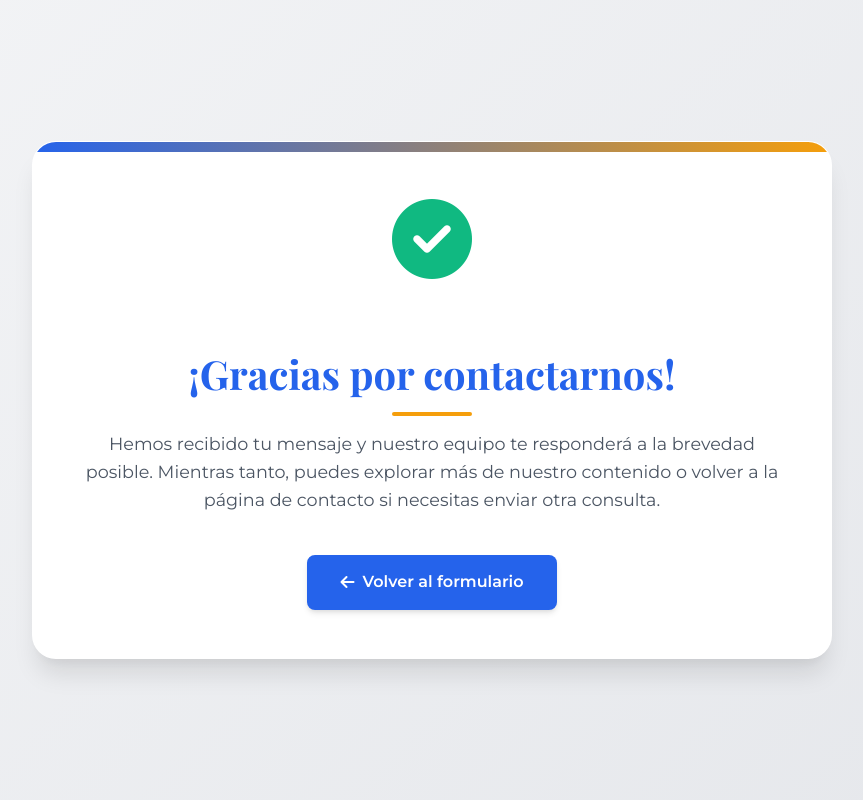
After one commit to JOELPC-dev/colegio-bertolt-mejorado-, a PHP site: page /pages/gracias.html in a window 1280 px wide. The commit adds this page. Shown: the whole page, without its empty margins (208-1071 px from the left). Run offline with PHP 8.4, Linux system fonts and the light colour scheme.

Commit message:
Implementado

```diff
--- /dev/null
+++ b/pages/gracias.html
@@ -0,0 +1,273 @@
+<!DOCTYPE html>
+<html lang="es">
+<head>
+    <meta charset="UTF-8">
+    <meta name="viewport" content="width=device-width, initial-scale=1.0">
+    <title>¡Gracias por contactarnos! | Bertol Brecht</title>
+    <link rel="preconnect" href="https://fonts.googleapis.com">
+    <link rel="preconnect" href="https://fonts.gstatic.com" crossorigin>
+    <link href="https://fonts.googleapis.com/css2?family=Montserrat:wght@300;400;600;700&family=Playfair+Display:wght@700&display=swap" rel="stylesheet">
+    <link rel="stylesheet" href="https://cdnjs.cloudflare.com/ajax/libs/font-awesome/6.4.0/css/all.min.css">
+    <style>
+        :root {
+            --primary: #2563eb;
+            --primary-dark: #1e40af;
+            --accent: #f59e0b;
+            --dark: #1e293b;
+            --light: #f8fafc;
+            --success: #10b981;
+            --transition: all 0.3s cubic-bezier(0.4, 0, 0.2, 1);
+        }
+
+        * {
+            margin: 0;
+            padding: 0;
+            box-sizing: border-box;
+        }
+
+        body {
+            font-family: 'Montserrat', sans-serif;
+            background: linear-gradient(135deg, #f3f4f6 0%, #e5e7eb 100%);
+            color: var(--dark);
+            min-height: 100vh;
+            display: flex;
+            flex-direction: column;
+            align-items: center;
+            justify-content: center;
+            padding: 2rem;
+            line-height: 1.6;
+        }
+
+        .thank-you-container {
+            max-width: 800px;
+            width: 100%;
+            background: white;
+            border-radius: 1.5rem;
+            box-shadow: 0 20px 25px -5px rgba(0, 0, 0, 0.1), 0 10px 10px -5px rgba(0, 0, 0, 0.04);
+            overflow: hidden;
+            position: relative;
+            z-index: 1;
+            padding: 3rem;
+            text-align: center;
+            border: 1px solid rgba(255, 255, 255, 0.2);
+        }
+
+        .thank-you-container::before {
+            content: '';
+            position: absolute;
+            top: 0;
+            left: 0;
+            right: 0;
+            height: 10px;
+            background: linear-gradient(90deg, var(--primary) 0%, var(--accent) 100%);
+        }
+
+        h1 {
+            font-family: 'Playfair Display', serif;
+            font-size: 2.5rem;
+            margin-bottom: 1.5rem;
+            color: var(--primary);
+            position: relative;
+            display: inline-block;
+        }
+
+        h1::after {
+            content: '';
+            position: absolute;
+            bottom: -10px;
+            left: 50%;
+            transform: translateX(-50%);
+            width: 80px;
+            height: 4px;
+            background: var(--accent);
+            border-radius: 2px;
+        }
+
+        p {
+            font-size: 1.1rem;
+            margin-bottom: 2.5rem;
+            color: #4b5563;
+        }
+
+        .icon-success {
+            font-size: 5rem;
+            color: var(--success);
+            margin-bottom: 1.5rem;
+            animation: bounce 1s ease infinite alternate;
+        }
+
+        @keyframes bounce {
+            from { transform: translateY(0); }
+            to { transform: translateY(-15px); }
+        }
+
+        .btn-back {
+            display: inline-flex;
+            align-items: center;
+            justify-content: center;
+            padding: 0.8rem 2rem;
+            background: var(--primary);
+            color: white;
+            border-radius: 0.5rem;
+            font-weight: 600;
+            text-decoration: none;
+            transition: var(--transition);
+            box-shadow: 0 4px 6px -1px rgba(0, 0, 0, 0.1), 0 2px 4px -1px rgba(0, 0, 0, 0.06);
+            border: 2px solid transparent;
+        }
+
+        .btn-back:hover {
+            background: var(--primary-dark);
+            transform: translateY(-2px);
+            box-shadow: 0 10px 15px -3px rgba(0, 0, 0, 0.1), 0 4px 6px -2px rgba(0, 0, 0, 0.05);
+        }
+
+        .btn-back i {
+            margin-right: 0.5rem;
+        }
+
+        .confetti {
+            position: absolute;
+            width: 10px;
+            height: 10px;
+            background-color: var(--accent);
+            opacity: 0;
+            z-index: -1;
+        }
+
+        /* Efecto de partículas */
+        .particles {
+            position: absolute;
+            top: 0;
+            left: 0;
+            width: 100%;
+            height: 100%;
+            z-index: -1;
+            overflow: hidden;
+        }
+
+        .particle {
+            position: absolute;
+            background: rgba(37, 99, 235, 0.2);
+            border-radius: 50%;
+            animation: float linear infinite;
+        }
+
+        @keyframes float {
+            0% {
+                transform: translateY(0) rotate(0deg);
+                opacity: 1;
+            }
+            100% {
+                transform: translateY(-1000px) rotate(720deg);
+                opacity: 0;
+            }
+        }
+
+        /* Responsive */
+        @media (max-width: 768px) {
+            .thank-you-container {
+                padding: 2rem 1.5rem;
+            }
+
+            h1 {
+                font-size: 2rem;
+            }
+
+            p {
+                font-size: 1rem;
+            }
+
+            .icon-success {
+                font-size: 4rem;
+            }
+        }
+    </style>
+</head>
+<body>
+    <div class="particles" id="particles"></div>
+
+    <div class="thank-you-container">
+        <div class="icon-success">
+            <i class="fas fa-check-circle"></i>
+        </div>
+        <h1>¡Gracias por contactarnos!</h1>
+        <p>Hemos recibido tu mensaje y nuestro equipo te responderá a la brevedad posible. Mientras tanto, puedes explorar más de nuestro contenido o volver a la página de contacto si necesitas enviar otra consulta.</p>
+        <a href="contactenos.html" class="btn-back">
+            <i class="fas fa-arrow-left"></i> Volver al formulario
+        </a>
+    </div>
+
+    <script>
+        // Efecto de partículas
+        document.addEventListener('DOMContentLoaded', function() {
+            const particlesContainer = document.getElementById('particles');
+            const particleCount = 30;
+
+            for (let i = 0; i < particleCount; i++) {
+                const particle = document.createElement('div');
+                particle.classList.add('particle');
+
+                // Posición y tamaño aleatorio
+                const size = Math.random() * 20 + 5;
+                const posX = Math.random() * 100;
+                const duration = Math.random() * 20 + 10;
+                const delay = Math.random() * 5;
+
+                particle.style.width = `${size}px`;
+                particle.style.height = `${size}px`;
+                particle.style.left = `${posX}%`;
+                particle.style.animationDuration = `${duration}s`;
+                particle.style.animationDelay = `${delay}s`;
+
+                // Color aleatorio entre azul y amarillo
+                const colors = ['rgba(37, 99, 235, 0.3)', 'rgba(245, 158, 11, 0.3)'];
+                particle.style.backgroundColor = colors[Math.floor(Math.random() * colors.length)];
+
+                particlesContainer.appendChild(particle);
+            }
+
+            // Efecto de confeti al cargar
+            createConfetti();
+        });
+
+        function createConfetti() {
+            const colors = ['#2563eb', '#f59e0b', '#10b981', '#ef4444'];
+
+            for (let i = 0; i < 50; i++) {
+                const confetti = document.createElement('div');
+                confetti.classList.add('confetti');
+
+                // Posición aleatoria
+                confetti.style.left = Math.random() * 100 + 'vw';
+                confetti.style.top = -10 + 'px';
+
+                // Color aleatorio
+                confetti.style.backgroundColor = colors[Math.floor(Math.random() * colors.length)];
+
+                // Tamaño aleatorio
+                const size = Math.random() * 10 + 5;
+                confetti.style.width = size + 'px';
+                confetti.style.height = size + 'px';
+
+                // Forma aleatoria (cuadrado o círculo)
+                confetti.style.borderRadius = Math.random() > 0.5 ? '50%' : '0';
+
+                document.body.appendChild(confetti);
+
+                // Animación
+                const animationDuration = Math.random() * 3 + 2;
+
+                confetti.style.opacity = 1;
+                confetti.style.transform = `translate3d(${Math.random() * 200 - 100}px, ${Math.random() * 200 + 100}px, 0) rotate(${Math.random() * 360}deg)`;
+                confetti.style.transition = `all ${animationDuration}s ease-out`;
+
+                // Eliminar después de la animación
+                setTimeout(() => {
+                    confetti.remove();
+                }, animationDuration * 1000);
+            }
+        }
+    </script>
+</body>
+</html>
```
Also changed, not shown: mvc/admin.php (+7 -0 lines), mvc/controller/procesar_formulario.php (added, +64 -0 lines), mvc/view/contactenos/index.php (added, +283 -0 lines), mvc/view/index.php (+37 -2 lines), pages/contactenos.html (+7 -9 lines), public/img/noticias/6849d29b4b6d2.jpg (added).
